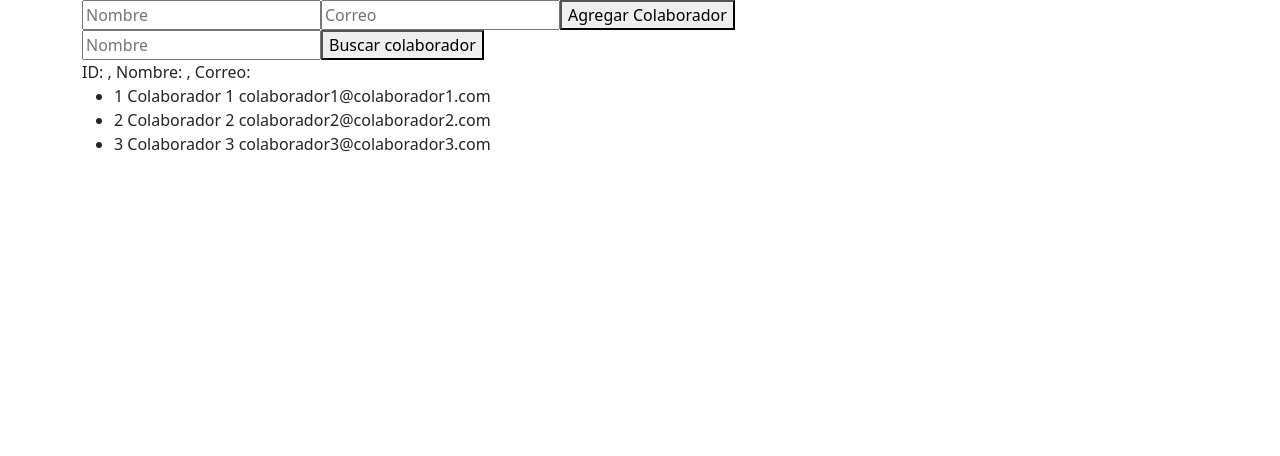
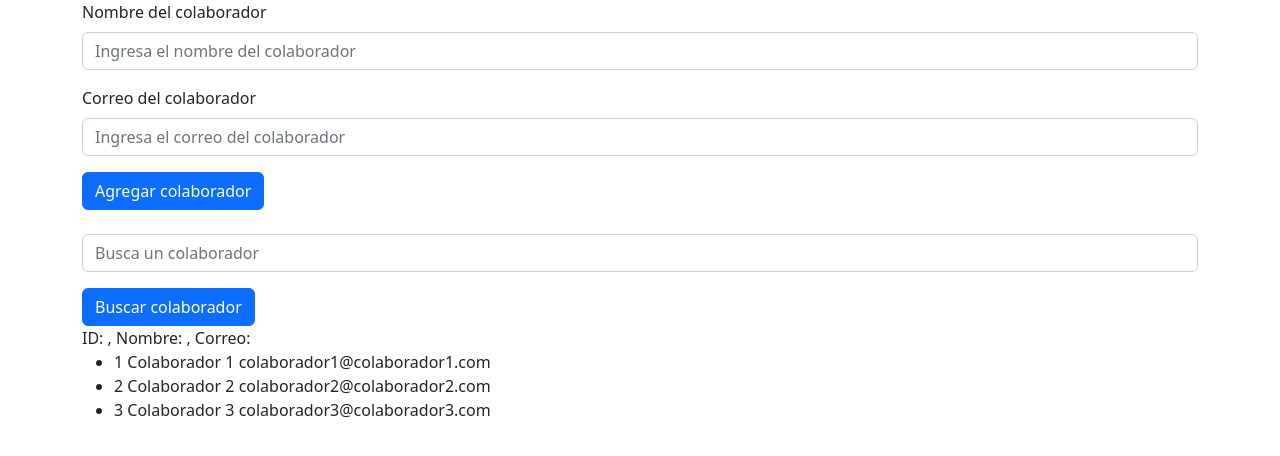
Before and after one commit to mg2023/desafio19_m4_react_d3, a React (Create React App) app: page / in a window 1280 px wide. Shown: the top 456 px of the page. Built offline with nearby package versions, Linux system fonts and the light colour scheme.

Commit message:
Se agrega bootstrap a los formularios

```diff
--- a/src/App.js
+++ b/src/App.js
@@ -4,7 +4,7 @@ import { useState } from "react"
 function App() {
 
   // const [resultadoBusqueda, setResultadoBusqueda] = useState(BaseColaboradores)
-  const [resultadoBusqueda, setResultadoBusqueda] = useState({id: "", nombre: "",correo: ""})
+  const [resultadoBusqueda, setResultadoBusqueda] = useState({ id: "", nombre: "", correo: "" })
   const [colaboradorNombre, setColaboradorNombre] = useState("")
   const [colaboradorCorreo, setColaboradorCorreo] = useState("")
   const [colaboradorId, setColaboradorId] = useState("4")
@@ -14,7 +14,7 @@ function App() {
 
 
 
-///////////////////////AGREGA COLABORADORES/////////////////////////////////
+  ///////////////////////AGREGA COLABORADORES/////////////////////////////////
   //Función al enviar el formulario
   const enviarFormulario = (e) => {
     console.log("Enviar form")
@@ -32,7 +32,7 @@ function App() {
     // Vaciamos el formulario
     setColaboradorNombre("")
     setColaboradorCorreo("")
-    setColaboradorId( Number(colaboradorId) + 1)
+    setColaboradorId(Number(colaboradorId) + 1)
   }
   //Función al escribir sobre el input del formulario
   const capturaNombre = (e) => {
@@ -46,17 +46,17 @@ function App() {
     console.log(e.target.value)
     setColaboradorCorreo(e.target.value)
   }
-///////////////////////FIN AGREGA COLABORADORES/////////////////////////////////
+  ///////////////////////FIN AGREGA COLABORADORES/////////////////////////////////
 
 
 
-///////////////////////BUSCAR COLABORADORES POR NOMBRE/////////////////////////////////
+  ///////////////////////BUSCAR COLABORADORES POR NOMBRE/////////////////////////////////
   const enviarBusqueda = (e) => {
     e.preventDefault()
     console.log(`Iniciar busqueda por nombre: ${busquedaPorNombre}`)
 
     const result = listaColaboradores.filter(user => user.nombre === busquedaPorNombre)
-    if (result.length > 0){
+    if (result.length > 0) {
       setResultadoBusqueda(
         {
           id: result[0].id,
@@ -67,6 +67,13 @@ function App() {
     }
     else {
       console.log("No encontrado")
+      setResultadoBusqueda(
+        {
+          id: '',
+          nombre: '',
+          correo: ''
+        }
+      )
     }
 
     setBusquedaPorNombre("")
@@ -83,6 +90,31 @@ function App() {
   return (
     <main className="container">
       <form onSubmit={enviarFormulario}>
+        <div class="mb-3">
+          <label for="exampleInputName" class="form-label">Nombre del colaborador</label>
+          <input type="text" class="form-control" id="exampleInputName"
+            placeholder="Ingresa el nombre del colaborador"
+            name="ingrese-nombre-colaborador"
+            onChange={capturaNombre}
+            value={colaboradorNombre}
+          ></input>
+        </div>
+        <div className="mb-3">
+          <label for="exampleInputEmail1" class="form-label">Correo del colaborador</label>
+          <input type="email" class="form-control" id="exampleInputEmail1" aria-describedby="emailHelp"
+            placeholder="Ingresa el correo del colaborador"
+            name="ingrese-correo-colaborador"
+            onChange={capturaCorreo}
+            value={colaboradorCorreo}
+          ></input>
+        </div>
+        <button type="submit" class="btn btn-primary">Agregar colaborador</button>
+      </form>
+
+
+
+
+      {/* <form onSubmit={enviarFormulario}>
         <input
           placeholder="Nombre"
           name="ingrese-nombre-colaborador"
@@ -97,19 +129,34 @@ function App() {
           value={colaboradorCorreo}
         ></input>
         <button>Agregar Colaborador</button>
-      </form>
+      </form> */}
       <form onSubmit={enviarBusqueda}>
-        <input
+      <div class="mb-3">
+          <label for="exampleInputName" class="form-label"></label>
+          <input type="search" class="form-control" id="exampleInputName"
+            placeholder="Busca un colaborador"
+            name="busqueda-por-nombre"
+            onChange={capturaBusqueda}
+            value={busquedaPorNombre}
+          ></input>
+        </div>
+        <button type="submit" class="btn btn-primary">Buscar colaborador</button>
+
+        {/* <input
           placeholder="Nombre"
           name="busqueda-por-nombre"
           type="search"
           onChange={capturaBusqueda}
           value={busquedaPorNombre}
         ></input>
-        <button>Buscar colaborador</button>
+        <button>Buscar colaborador</button> */}
       </form>
 
-      ID:{resultadoBusqueda.id} , Nombre: {resultadoBusqueda.nombre}, Correo: {resultadoBusqueda.correo }
+
+
+      <div>
+        ID:{resultadoBusqueda.id} , Nombre: {resultadoBusqueda.nombre}, Correo: {resultadoBusqueda.correo}
+      </div>
       <ul>
         {list}
       </ul>
```
